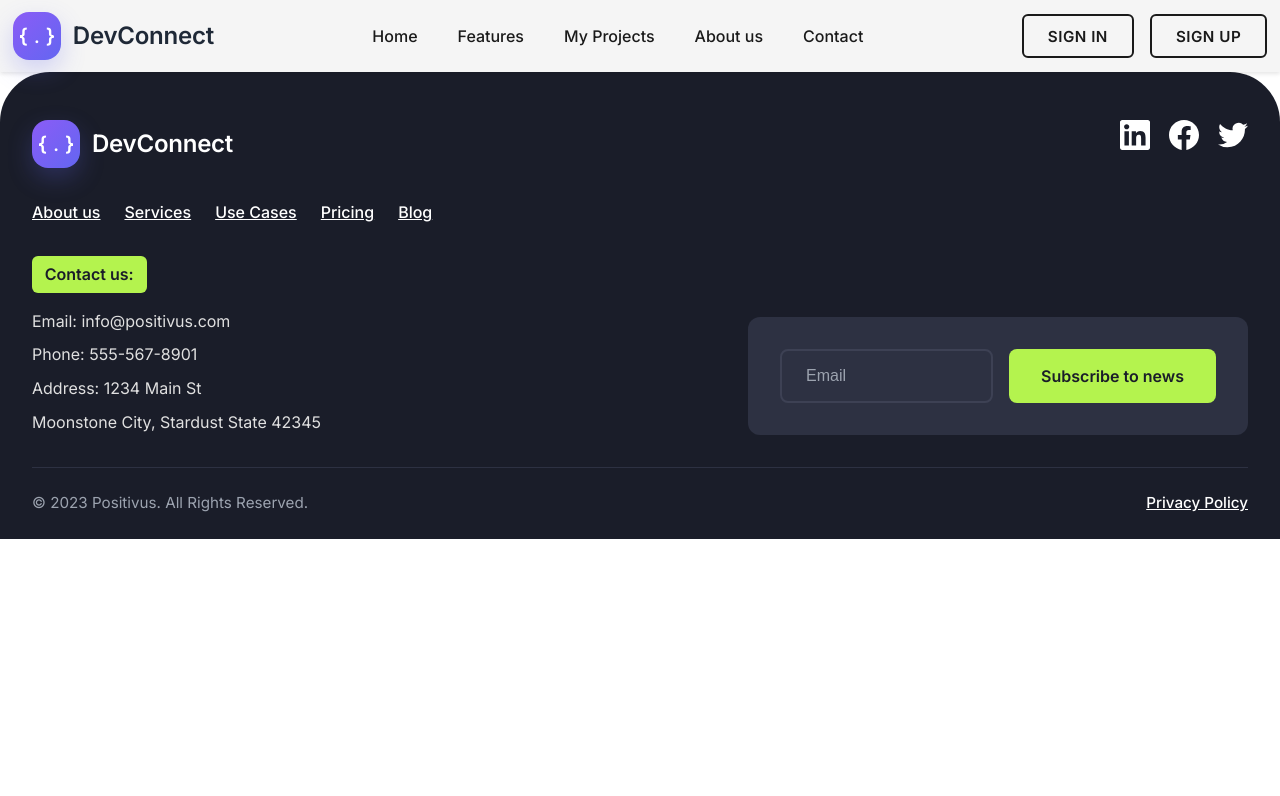
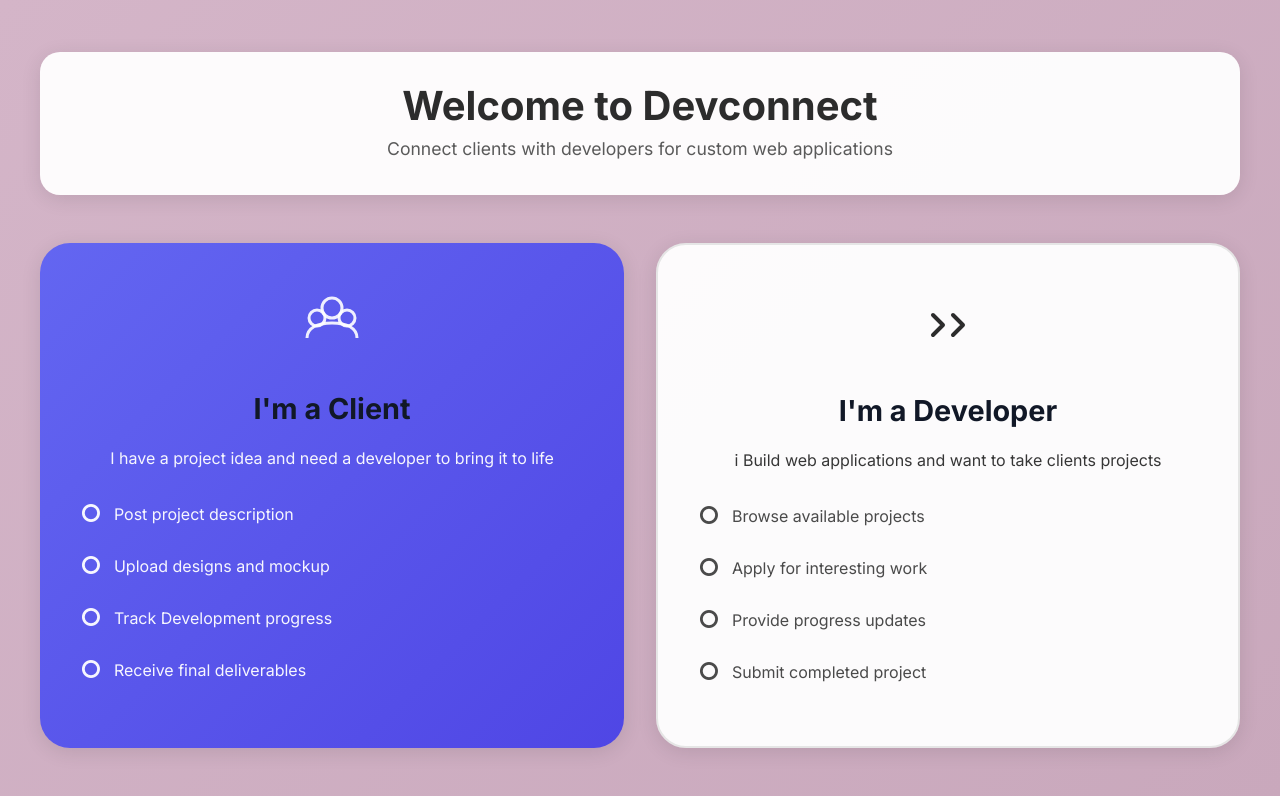
Before and after one commit to FatumaLiban2/dev_connect_frontend, a React (Vite) app: page /continue-as in a window 1280 px wide. Shown: the top 796 px of the page. Built offline with nearby package versions, Linux system fonts and the light colour scheme.

Commit message:
Created ContinueAsPage component for user role selection with a its CSS

```diff
--- a/src/App.jsx
+++ b/src/App.jsx
@@ -13,16 +13,16 @@ import MyProjects from './pages/MyProjectClient';
 import ResetPasswordPage from './pages/ResetPasswordPage';
 import ForgotpasswordPage from './pages/ForgotPasswordPage';
 import FindDevelopers from './pages/FindDevelopers';
+import ContinueAsPage from './pages/ContinueAsPage';
+
 import './App.css';
 
-// Layout wrapper to conditionally show Navbar/Footer
+  // Layout wrapper to conditionally show Navbar/Footer
 function Layout({ children, onSigninClick, onSignupClick }) {
   const location = useLocation();
-  const hideNavAndFooter = ['/messages'].some(path =>
+  const hideNavAndFooter = ['/messages', '/continue-as'].some(path =>
     location.pathname.startsWith(path)
-  );
-
-  // Show global sidebar on dashboard-like routes
+  );  // Show global sidebar on dashboard-like routes
   const sidebarRoutes = [
     '/dashboard',
     '/profile',
@@ -106,6 +106,7 @@ function App() {
         <Routes>
           {/* Main Pages */}
           <Route path="/" element={<HomePage />} />
+          <Route path="/continue-as" element={<ContinueAsPage />} />
           <Route path="/features" element={<div className="placeholder">Features Page</div>} />
           <Route path="/about" element={<div className="placeholder">About Page</div>} />
           <Route path="/contact" element={<div className="placeholder">Contact Page</div>} />
--- /dev/null
+++ b/src/pages/ContinueAsPage.jsx
@@ -0,0 +1,94 @@
+import React from 'react';
+import { useNavigate } from 'react-router-dom';
+import '../styles/ContinueAs.css';
+
+const ContinueAsPage = () => {
+  const navigate = useNavigate();
+
+  const handleClientSelection = () => {
+    navigate('/profile-setup?role=client');
+  };
+
+  const handleDeveloperSelection = () => {
+    navigate('/profile-setup?role=developer');
+  };
+
+  return (
+    <div className="role-selection-page">
+      <div className="role-selection-container">
+        <div className="welcome-header">
+          <h1>Welcome to Devconnect</h1>
+          <p>Connect clients with developers for custom web applications</p>
+        </div>
+
+        <div className="role-cards-container">
+          <div className="role-card client-card" onClick={handleClientSelection}>
+            <div className="role-icon">
+              <svg width="80" height="80" viewBox="0 0 80 80" fill="none" xmlns="http://www.w3.org/2000/svg">
+                <circle cx="40" cy="25" r="10" stroke="currentColor" strokeWidth="3" fill="none"/>
+                <circle cx="25" cy="35" r="8" stroke="currentColor" strokeWidth="3" fill="none"/>
+                <circle cx="55" cy="35" r="8" stroke="currentColor" strokeWidth="3" fill="none"/>
+                <path d="M15 55 C15 45, 25 40, 40 40 C55 40, 65 45, 65 55" stroke="currentColor" strokeWidth="3" fill="none"/>
+              </svg>
+            </div>
+            <h2>I'm a Client</h2>
+            <p className="role-description">
+              I have a project idea and need a developer to bring it to life
+            </p>
+            <ul className="role-features">
+              <li>
+                <span className="bullet-icon">○</span>
+                Post project description
+              </li>
+              <li>
+                <span className="bullet-icon">○</span>
+                Upload designs and mockup
+              </li>
+              <li>
+                <span className="bullet-icon">○</span>
+                Track Development progress
+              </li>
+              <li>
+                <span className="bullet-icon">○</span>
+                Receive final deliverables
+              </li>
+            </ul>
+          </div>
+
+          <div className="role-card developer-card" onClick={handleDeveloperSelection}>
+            <div className="role-icon">
+              <svg width="80" height="80" viewBox="0 0 80 80" fill="none" xmlns="http://www.w3.org/2000/svg">
+                <path d="M25 30 L35 40 L25 50" stroke="currentColor" strokeWidth="4" strokeLinecap="round" strokeLinejoin="round"/>
+                <path d="M45 30 L55 40 L45 50" stroke="currentColor" strokeWidth="4" strokeLinecap="round" strokeLinejoin="round"/>
+              </svg>
+            </div>
+            <h2>I'm a Developer</h2>
+            <p className="role-description">
+              i Build web applications and want to take clients projects
+            </p>
+            <ul className="role-features">
+              <li>
+                <span className="bullet-icon">○</span>
+                Browse available projects
+              </li>
+              <li>
+                <span className="bullet-icon">○</span>
+                Apply for interesting work
+              </li>
+              <li>
+                <span className="bullet-icon">○</span>
+                Provide progress updates
+              </li>
+              <li>
+                <span className="bullet-icon">○</span>
+                Submit completed project
+              </li>
+            </ul>
+          </div>
+        </div>
+      </div>
+    </div>
+  );
+};
+
+export default ContinueAsPage;
--- /dev/null
+++ b/src/styles/ContinueAs.css
@@ -0,0 +1,163 @@
+.role-selection-page {
+  min-height: 100vh;
+  background: linear-gradient(135deg, #d4b5c8 0%, #c9a8bc 100%);
+  padding: 2rem;
+  display: flex;
+  align-items: center;
+  justify-content: center;
+}
+
+.role-selection-container {
+  max-width: 1200px;
+  width: 100%;
+}
+
+.welcome-header {
+  background: rgba(255, 255, 255, 0.95);
+  border-radius: 20px;
+  padding: 2rem 3rem;
+  text-align: center;
+  margin-bottom: 3rem;
+  box-shadow: 0 4px 20px rgba(0, 0, 0, 0.1);
+}
+
+.welcome-header h1 {
+  font-size: 2.5rem;
+  font-weight: 700;
+  color: #2c2c2c;
+  margin: 0 0 0.5rem 0;
+}
+
+.welcome-header p {
+  font-size: 1.1rem;
+  color: #5a5a5a;
+  margin: 0;
+}
+
+.role-cards-container {
+  display: grid;
+  grid-template-columns: repeat(auto-fit, minmax(400px, 1fr));
+  gap: 2rem;
+  margin-top: 2rem;
+}
+
+.role-card {
+  background: rgba(255, 255, 255, 0.95);
+  border-radius: 30px;
+  padding: 2.5rem;
+  cursor: pointer;
+  transition: all 0.4s ease;
+  box-shadow: 0 4px 20px rgba(0, 0, 0, 0.1);
+  position: relative;
+}
+
+.role-card:hover {
+  transform: translateY(-5px) scale(1.05);
+  box-shadow: 0 8px 30px rgba(0, 0, 0, 0.15);
+}
+
+.client-card {
+  background: linear-gradient(135deg, #6366f1 0%, #4f46e5 100%);
+  color: white;
+}
+
+.developer-card {
+  background: rgba(255, 255, 255, 0.95);
+  color: #2c2c2c;
+  border: 2px solid #e5e5e5;
+}
+
+.role-icon {
+  display: flex;
+  justify-content: center;
+  margin-bottom: 1.5rem;
+  color: inherit;
+}
+
+.client-card .role-icon {
+  color: rgba(255, 255, 255, 0.9);
+}
+
+.developer-card .role-icon {
+  color: #2c2c2c;
+}
+
+.role-card h2 {
+  font-size: 1.8rem;
+  font-weight: 700;
+  margin: 0 0 1rem 0;
+  text-align: center;
+}
+
+.role-description {
+  font-size: 1rem;
+  line-height: 1.6;
+  margin: 0 0 1.5rem 0;
+  text-align: center;
+  opacity: 0.95;
+}
+
+.role-features {
+  list-style: none;
+  padding: 0;
+  margin: 0;
+}
+
+.role-features li {
+  display: flex;
+  align-items: center;
+  margin-bottom: 1rem;
+  font-size: 1rem;
+  line-height: 1.5;
+}
+
+.bullet-icon {
+  font-size: 1.5rem;
+  margin-right: 0.75rem;
+  font-weight: bold;
+}
+
+.client-card .role-features li {
+  color: rgba(255, 255, 255, 0.95);
+}
+
+.developer-card .role-features li {
+  color: #4a4a4a;
+}
+
+@media (max-width: 900px) {
+  .role-cards-container {
+    grid-template-columns: 1fr;
+  }
+
+  .welcome-header h1 {
+    font-size: 2rem;
+  }
+
+  .role-card {
+    padding: 2rem;
+  }
+}
+
+@media (max-width: 600px) {
+  .role-selection-page {
+    padding: 1rem;
+  }
+
+  .welcome-header {
+    padding: 1.5rem;
+    margin-bottom: 2rem;
+  }
+
+  .welcome-header h1 {
+    font-size: 1.5rem;
+  }
+
+  .welcome-header p {
+    font-size: 0.95rem;
+  }
+
+  .role-card h2 {
+    font-size: 1.5rem;
+  }
+}
```
